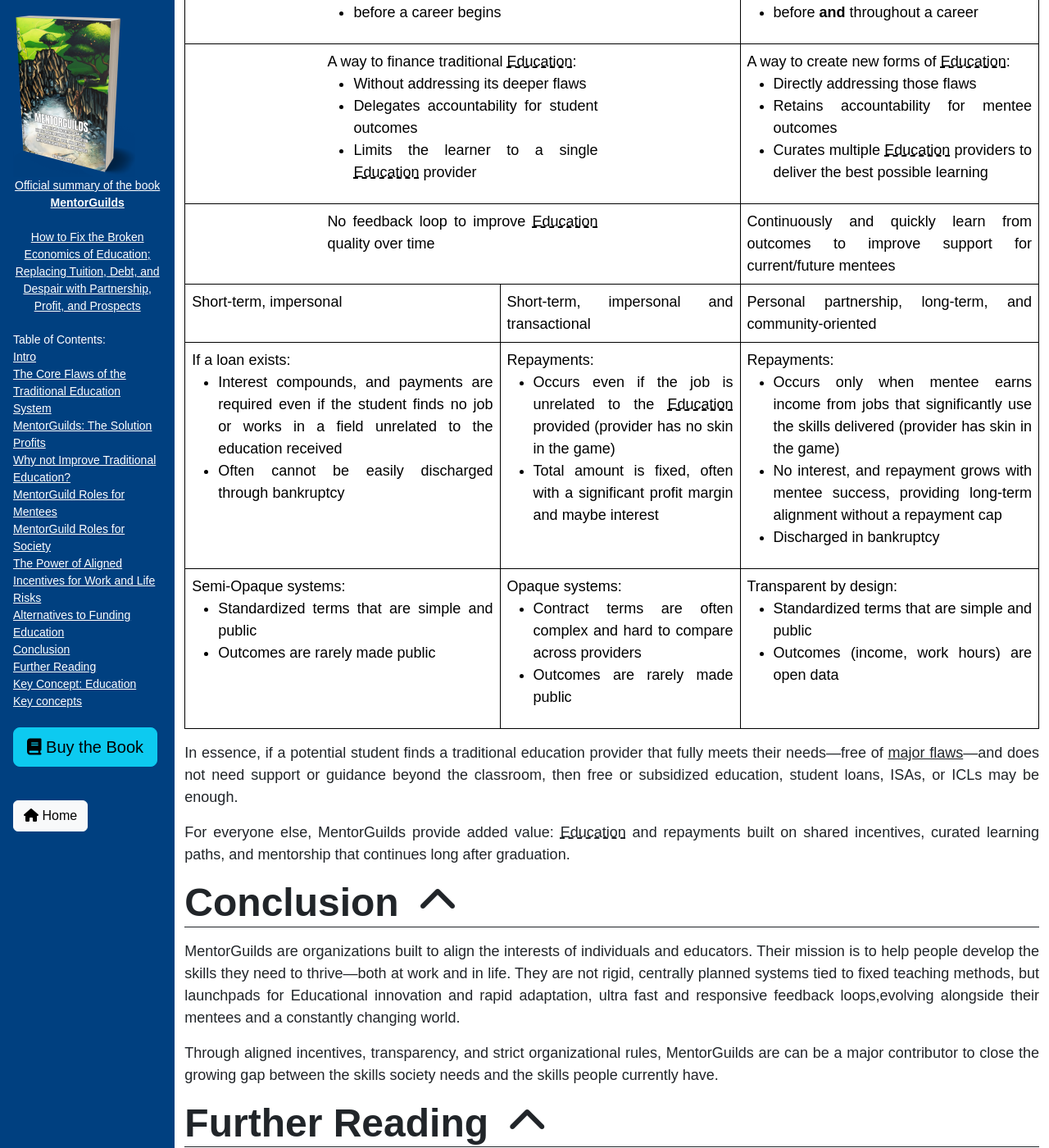
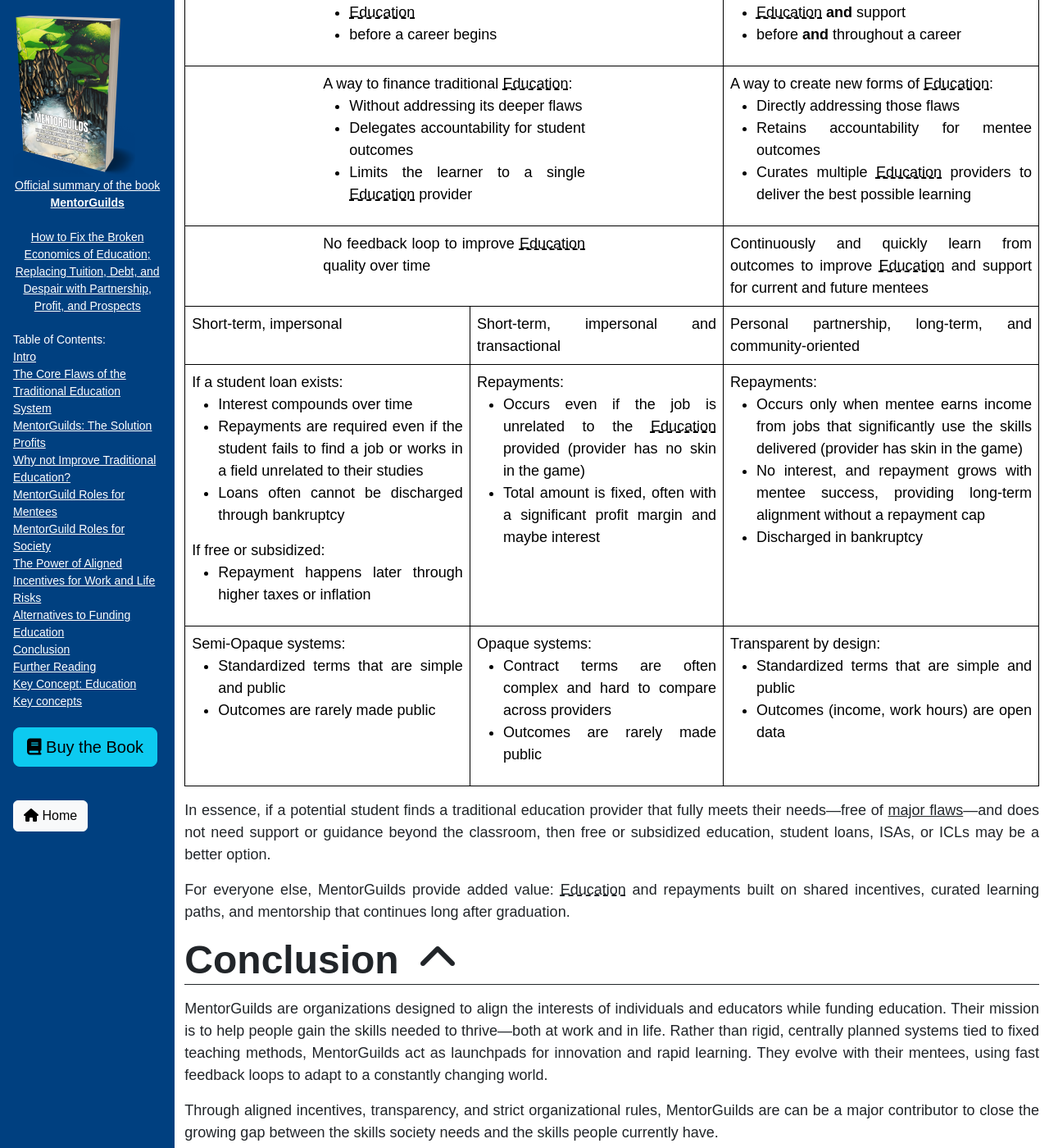
Before and after one commit to ErnestEnki/ernestenki.github.io, a Jekyll site: the page built from books/mentorguilds/comprehensive_summary.html, in a window 1280 px wide and 1400 px high, scrolled down 9633 px. Shown: the whole window at 82% size. Built offline with Jekyll 4.4.1, drawn with Linux system fonts in a browser that asks for light colours; some web fonts are replaced; comment, search, counter and statistics services are not loaded; some of the changed text lies outside the part shown.

Commit message:
Update comprehensive_summary.html

```diff
--- a/books/mentorguilds/comprehensive_summary.html
+++ b/books/mentorguilds/comprehensive_summary.html
@@ -53,7 +53,7 @@
           <div>
             <ul>
               <li><b>Trampled Students:</b> The system marches forward even when some fall behind, leaving lasting psychological scars.</li>
-              <li><b>Missing Essentials:</b> Many critical skills are missing, leaving graduates unprepared for work and life.</li>
+              <li><b>Missing Essentials:</b> Many critical skills are missing or outdated, leaving graduates unprepared for work and life.</li>
               <li><b>Wastefulness:</b> Courses are cluttered with outdated content and methods, kept alive by tradition or decisions by committee rather than relevance.</li>
               <li><b>Misleading Information on Prospects:</b> Students are often misled about salaries, career paths and job realities.</li>
               <li><b>Untimely Learning:</b> Even valuable lessons arrive too early or too late—like teaching management to those who have never held a job.</li>
@@ -98,7 +98,7 @@
                 <ul>
                   <li><b>Quality and Ongoing Education and Support:</b> Deliver real-world work and life skills through high-quality education and personalized mentorship—either by providing skills directly or funding access to top external courses—while ensuring continued guidance that helps individuals thrive.</li>
                   <li><b>Flexibility and Adaptability:</b> Promote rapid feedback loops for adaptation to changing industries, economies, and individual needs through diverse structures and approaches.</li>
-                  <li><b>Financial Sustainability:</b> At minimum, operate independently of donations, grants, or government funding through a self-sustaining business model. Ideally, generate returns for founders, investors, and mentors to attract capital and talent for scalable impact.</li>
+                  <li><b>Sustainability:</b> At minimum, operate through a self-sustaining business model that does not rely on ongoing donations, grants, or government funding. Whether structured as for-profit or non-profit, MentorGuilds should aim to generate enough value to cover their costs, grow their impact, and attract long-term talent, capital, and commitment.</li>
                 </ul>
               </li>
               <li><b>SHOULD</b> be achieved, but not at the expense of MUST objectives:
@@ -106,11 +106,10 @@
                   <li><b>Fund Education:</b> Education should be available at little or no cost to those who cannot pay.</li>
                   <li><b>Financial Aid:</b> Provide funding that allows mentees to support themselves and their families while focusing on education and early career development.</li>
                   <li><b>Transparency:</b> Offer a clear, open view of which skills and industries are growing or declining, enabling smarter decisions by individuals, businesses, and policymakers.</li>
-                  <li><b>Decrease Inequality:</b> Create incentives for the more advantaged—whether wealthy investors, successful professionals, thriving retirees, or developed regions—to support those who are struggling, through mentorship or financial contribution.</li>
+                  <li><b>Decrease Inequality:</b> Create incentives for the more advantaged—whether wealthy investors, successful professionals, accomplished retirees looking to stay engaged, or developed regions—to support those who are struggling, through mentorship or investments.</li>
                 </ul>
               </li>
             </ul>
-
 
             <p>Core features of MentorGuilds to fulfill these objectives are:</p>
 
@@ -184,7 +183,7 @@
                 <ul>
                   <li><b>Mentor:</b> Emphasizing the personalized guidance and support offered to each mentee, tailored to their unique needs and goals. The goal is to help mentees become as self-reliant as possible. Unlike teachers, who deliver skills directly, mentors will probably curate the best available education
                     and fund their mentees’ access to top external instructors, complementing those with their own materials when needed.</li>
-                  <li><b>Guild:</b> Representing the community-oriented spirit of the organization, where members collaborate, share knowledge, and support one another’s growth, success and difficulties over time.</li>
+                  <li><b>Guild:</b> Capturing the community spirit of collaboration and shared growth, where members exchange knowledge, support one another, and remain connected through both successes and challenges.</li>
                 </ul>
 
               </div>
@@ -446,7 +445,7 @@
                 <td colspan="2">
                   <div>No feedback loop to improve Education quality over time</div>
                 </td>
-                <td>Continuously and quickly learn from outcomes to improve support for current/future mentees</td>
+                <td>Continuously and quickly learn from outcomes to improve Education and support for current and future mentees</td>
               </tr>
               <tr>
                 <td>Short-term, impersonal</td>
@@ -454,10 +453,15 @@
                 <td>Personal partnership, long-term, and community-oriented</td>
               </tr>
               <tr>
-                <td>If a loan exists:
+                <td>If a student loan exists:
                   <ul>
-                    <li>Interest compounds, and payments are required even if the student finds no job or works in a field unrelated to the education received</li>
-                    <li>Often cannot be easily discharged through bankruptcy</li>
+                    <li>Interest compounds over time</li>
+                    <li>Repayments are required even if the student fails to find a job or works in a field unrelated to their studies</li>
+                    <li>Loans often cannot be discharged through bankruptcy</li>
+                  </ul>
+                  If free or subsidized:
+                  <ul>
+                    <li>Repayment happens later through higher taxes or inflation</li>
                   </ul>
                 </td>
                 <td>
@@ -501,11 +505,9 @@
               </tr>
             </table>
 
-            <p>In essence, if a potential student finds a traditional education provider that fully meets their needs—free of <a href="#the-core-flaws-of-the-traditional-education-system">major flaws</a>—and does not need support or guidance beyond the classroom, then free or subsidized education, student loans, ISAs, or ICLs may be enough.</p>
+            <p>In essence, if a potential student finds a traditional education provider that fully meets their needs—free of <a href="#the-core-flaws-of-the-traditional-education-system">major flaws</a>—and does not need support or guidance beyond the classroom, then free or subsidized education, student loans, ISAs, or ICLs may be a better option.</p>
 
             <p>For everyone else, MentorGuilds provide added value: Education and repayments built on shared incentives, curated learning paths, and mentorship that continues long after graduation.</p>
-
-
           </div>
         </article>
 
@@ -513,9 +515,7 @@
         <article>
           <h1>Conclusion</h1>
           <div>
-            <p>MentorGuilds are organizations built to align the interests of individuals and educators. Their mission is to help people develop the skills they need to thrive—both at work and in life. They are not rigid, centrally planned systems tied to fixed teaching methods, but launchpads for Educational
-              innovation and rapid adaptation, ultra fast and responsive feedback loops,evolving alongside their mentees and a constantly changing world.</p>
-
+            <p>MentorGuilds are organizations designed to align the interests of individuals and educators while funding education. Their mission is to help people gain the skills needed to thrive—both at work and in life. Rather than rigid, centrally planned systems tied to fixed teaching methods, MentorGuilds act as launchpads for innovation and rapid learning. They evolve with their mentees, using fast feedback loops to adapt to a constantly changing world.</p>
             <p>Through aligned incentives, transparency, and strict organizational rules, MentorGuilds are can be a major contributor to close the growing gap between the skills society needs and the skills people currently have.</p>
           </div>
         </article>
```
Also changed, not shown: other parts of books/mentorguilds/comprehensive_summary.html (+1 -1 lines).
